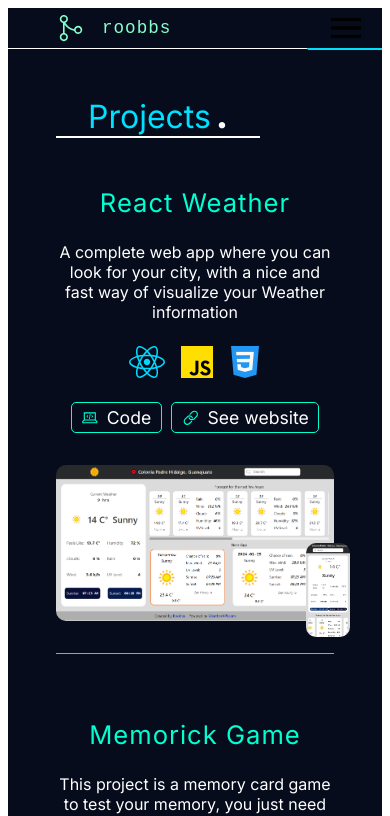
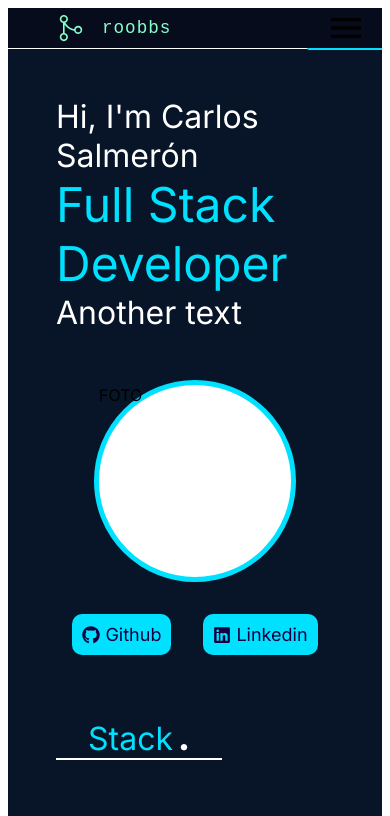
Before and after one commit to roobbs/info, a React (Vite) app: page / in a window 390 px wide. Shown: the top 816 px of the page. Built offline with nearby package versions, Linux system fonts and the light colour scheme; the HTML template or start-up script is replaced by a standard one.

Commit message:
Added media query for home section

```diff
--- a/src/App.jsx
+++ b/src/App.jsx
@@ -9,7 +9,7 @@ export default function App() {
   return (
     <>
       <Header />
-      {/* <Home />*/}
+      <Home />
       <Projects />
       <About />
       <Contact />
--- a/src/components/Home.jsx
+++ b/src/components/Home.jsx
@@ -6,7 +6,7 @@ import { FaLinkedin } from "react-icons/fa";
 
 export default function Home() {
   return (
-    <section className="home" id="home">
+    <section className="homeSection" id="home">
       <div className="homeName">
         <div>
           <div className="text">Hi, I'm Carlos Salmerón</div>
--- a/src/styles/Home.css
+++ b/src/styles/Home.css
@@ -1,4 +1,4 @@
-.home {
+.homeSection {
   background-color: #081528;
   padding: 6rem 10rem;
   display: flex;
@@ -9,7 +9,6 @@
   display: flex;
   flex: 1;
   gap: 3rem;
-  flex-wrap: wrap;
   justify-content: space-between;
   align-items: center;
 }
@@ -55,3 +54,36 @@
 .homeBtn:hover .icon {
   color: #00e0ff;
 }
+@media (max-width: 1134px) {
+  .homeSection {
+    padding: 4rem 6rem;
+    gap: 3rem;
+  }
+}
+@media (max-width: 1000px) {
+  .homeSection {
+    padding: 4rem 4rem;
+    gap: 3rem;
+  }
+  .picture {
+    height: 12rem;
+    width: 12rem;
+  }
+}
+@media (max-width: 930px) {
+  .homeSection {
+    padding: 3rem 3rem;
+    gap: 2rem;
+  }
+  .homeName {
+    flex-direction: column;
+    align-items: center;
+    justify-content: center;
+  }
+  .text {
+    font-size: 2rem;
+  }
+  .boldText {
+    font-size: 3rem;
+  }
+}
--- a/src/styles/Projects.css
+++ b/src/styles/Projects.css
@@ -29,7 +29,4 @@
     padding: 3rem 3rem;
     gap: 1rem;
   }
-  .projects {
-    gap: 2rem;
-  }
 }
```
